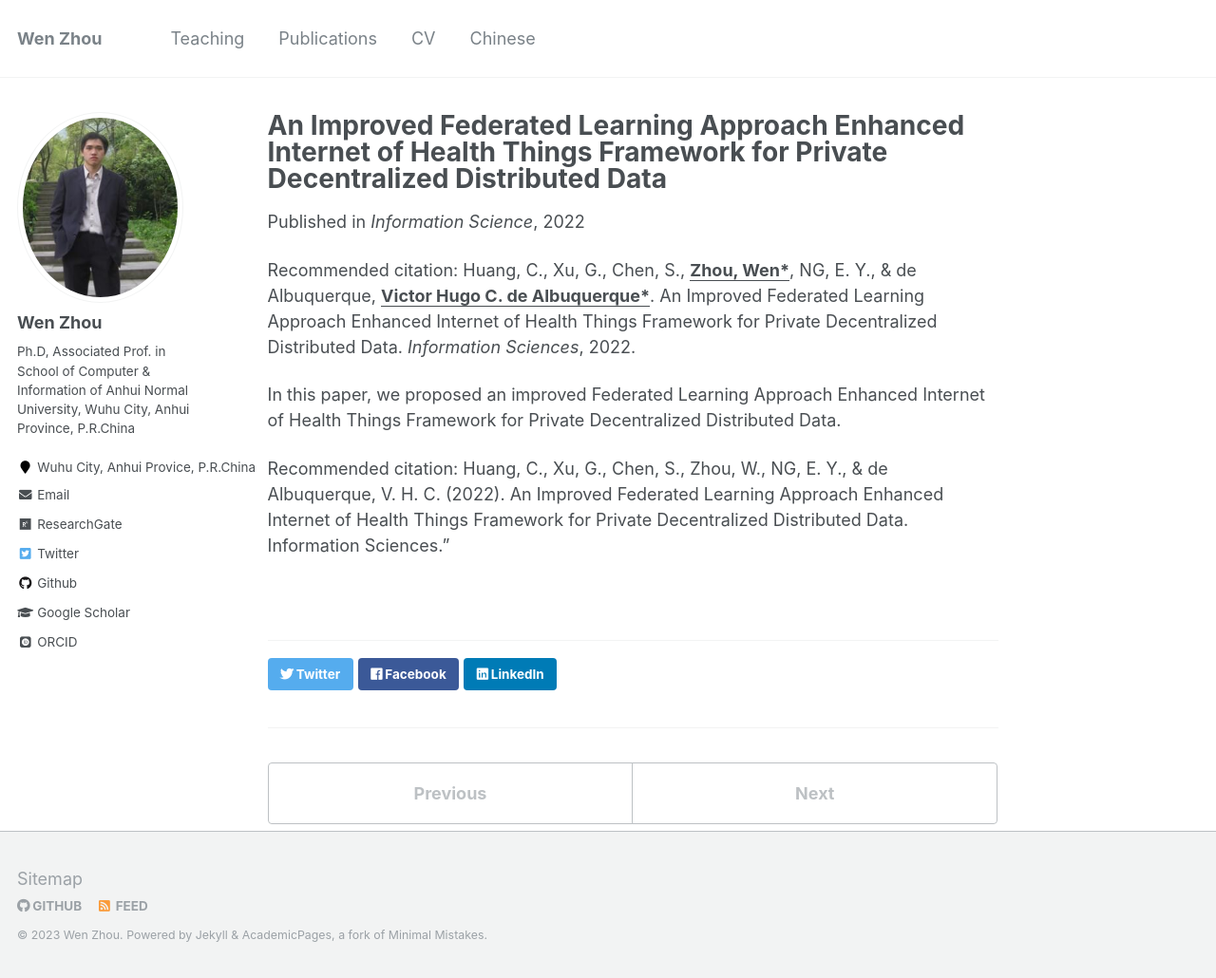
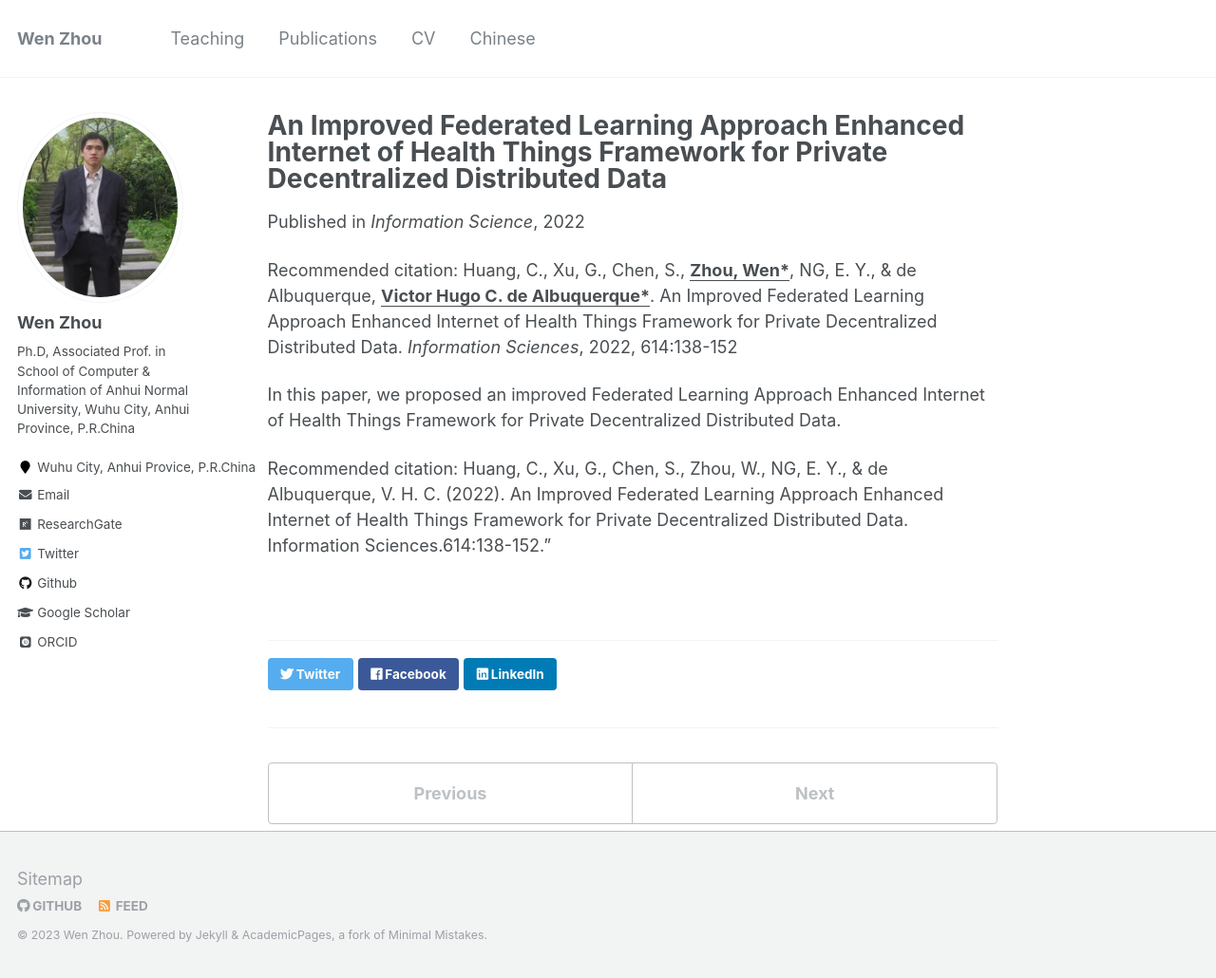
Before and after one commit to zhouwen327/zhouwen327.github.io, a Jekyll site: the page built from _publications/2022-10-01-IS-01.md, in a window 1280 px wide and 1030 px high. Shown: the whole window at 95% size. Built offline with Jekyll 4.4.1, drawn with Linux system fonts in a browser that asks for light colours; some web fonts are replaced.

Commit message:
Update 2022-10-01-IS-01.md

```diff
--- a/_publications/2022-10-01-IS-01.md
+++ b/_publications/2022-10-01-IS-01.md
@@ -5,8 +5,8 @@ permalink: /publication/2022-10-01-IS-01
 excerpt: 'With the privacy protection increasingly being concerned, Data centralization often heavily causes a big risk of privacy protection, gradually, there is a prevailing trend to enhance the security performance by means of data decentralization, above all, for health care internet of things(IoT) data.Meanwhile, Federated learning has obvious privacy advantages compared to data center training on protecting privacy data.For this reason, a novel framework based on federated learning is presented in this paper, which is suitable for private and decentralized data sets, such as big data in healthy Internet of Things. Specifically, the main work of the puts forward framework includes: (1)Multi-center data collection of healthy Internet of Things. (2)healthy data analysis of Internet of Things. (3)privacy protection method for data of healthy Internet of Things. Finally, related experiments show that the proposed method is feasible, and compared with the traditional methods, it has significantly improved the performace in Quality of Service (QoS) and IoUs indicator.'
 date: 2022-10-01
 venue: 'Information Science'
-citation: 'Huang, C., Xu, G., Chen, S., <b><u>Zhou, Wen*</u></b>, NG, E. Y., & de Albuquerque, <b><u>Victor Hugo C. de Albuquerque*</u></b>. An Improved Federated Learning Approach Enhanced Internet of Health Things Framework for Private Decentralized Distributed Data. <i>Information Sciences</i>, 2022.'
+citation: 'Huang, C., Xu, G., Chen, S., <b><u>Zhou, Wen*</u></b>, NG, E. Y., & de Albuquerque, <b><u>Victor Hugo C. de Albuquerque*</u></b>. An Improved Federated Learning Approach Enhanced Internet of Health Things Framework for Private Decentralized Distributed Data. <i>Information Sciences</i>, 2022, 614:138-152'
 ---
 In this paper, we proposed an improved Federated Learning Approach Enhanced Internet of Health Things Framework for Private Decentralized Distributed Data.
 
-Recommended citation: Huang, C., Xu, G., Chen, S., Zhou, W., NG, E. Y., & de Albuquerque, V. H. C. (2022). An Improved Federated Learning Approach Enhanced Internet of Health Things Framework for Private Decentralized Distributed Data. Information Sciences."
+Recommended citation: Huang, C., Xu, G., Chen, S., Zhou, W., NG, E. Y., & de Albuquerque, V. H. C. (2022). An Improved Federated Learning Approach Enhanced Internet of Health Things Framework for Private Decentralized Distributed Data. Information Sciences.614:138-152."
```
